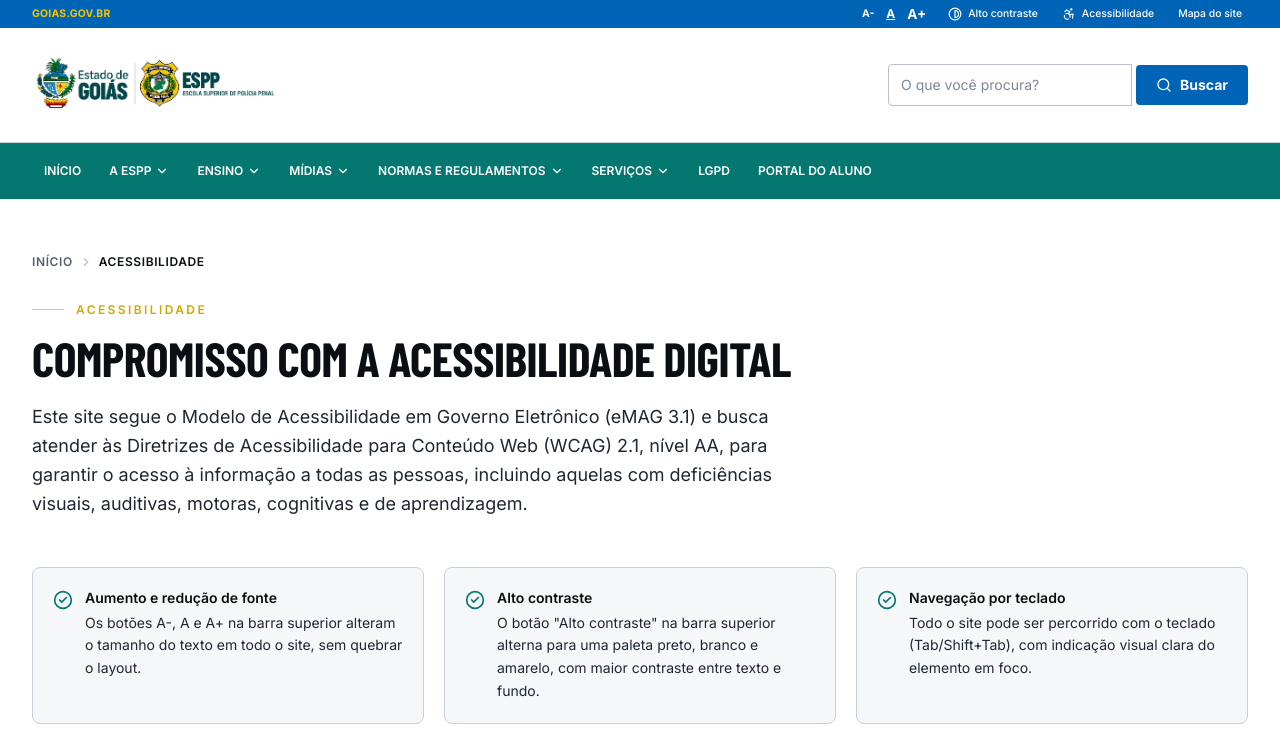
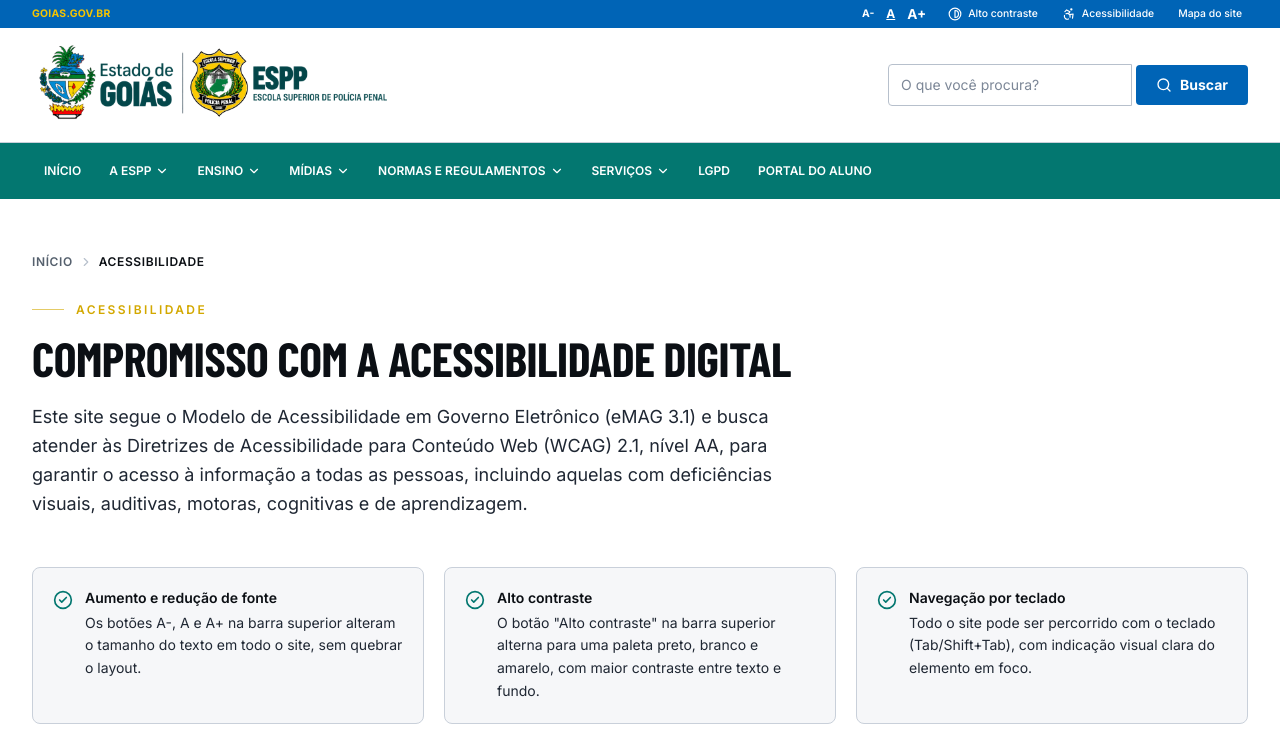
Before and after one commit to jhfmiguel/ppgo-espp-site, a Next.js app in the folder app/: page /acessibilidade in a window 1280 px wide. Shown: the top 742 px of the page. Built offline with nearby package versions, Linux system fonts and the light colour scheme.

Commit message:
Amplia efetivamente identidade visual do cabeçalho

```diff
--- a/app/components/site-header.tsx
+++ b/app/components/site-header.tsx
@@ -185,7 +185,7 @@ export function SiteHeader() {
                 alt="Estado de Goiás e Escola Superior de Polícia Penal"
                 width={2000}
                 height={688}
-                className="h-[5.15rem] w-auto max-w-[min(66vw,51rem)] object-contain object-left"
+                className="h-[6.4rem] w-auto max-w-[min(72vw,58rem)] scale-[1.18] origin-left object-contain object-left"
                 priority
               />
             </span>
```
